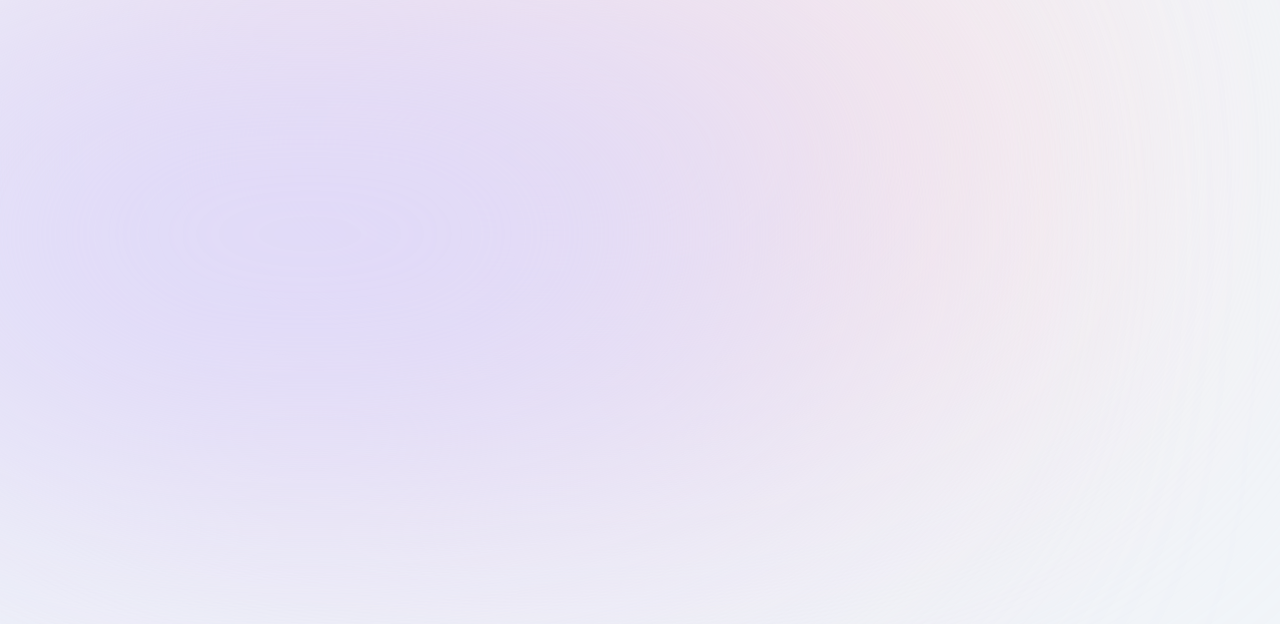
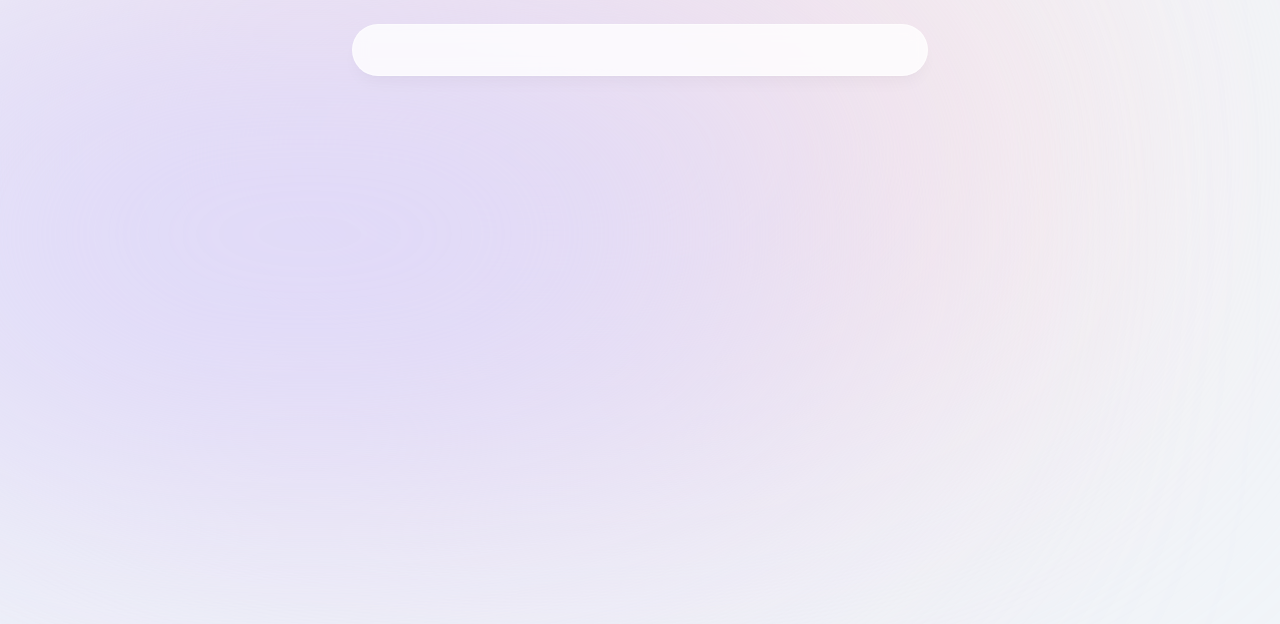
Before and after one commit to ariefdarma/ar-portofolio, a Next.js app: page / in a window 1280 px wide. Shown: the top 624 px of the page. Built offline with nearby package versions, Linux system fonts and the light colour scheme.

Commit message:
style header and export to layout

```diff
--- a/app/layout.tsx
+++ b/app/layout.tsx
@@ -1,3 +1,4 @@
+import Header from '@/components/Header';
 import './globals.css';
 import { Inter } from 'next/font/google';
 
@@ -15,9 +16,12 @@
 }) {
   return (
     <html lang="en">
-      <body className={`${inter.className} bg-slate-100 text-gray-950`}>
+      <body
+        className={`${inter.className} bg-slate-100 text-gray-950 relative h-[5000px]`}
+      >
         <div className="bg-[#fbe2e3] absolute top-[-6rem] -z-10 rifht-[11rem] h-[31.25rem] w-[31.25rem] rounded-full blur-[10rem] sm:w-[68.75rem]"></div>
         <div className="bg-[#dbd7fb] absolute top-[-1rem] -z-10 left-[11rem] h-[31.25rem] w-[50rem] rounded-full blur-[10rem] sm:w-[68.75rem] md:left-[-33rem] lg:left-[-28rem] xl:left-[-15rem] 2xl:left[-5rem]"></div>
+        <Header />
         {children}
       </body>
     </html>
--- /dev/null
+++ b/components/Header.tsx
@@ -0,0 +1,9 @@
+import React from 'react';
+
+export default function Header() {
+  return (
+    <header className="z-[999] relative">
+      <div className="fixed top-0 left-1/2 -translate-x-1/2 h-[4.5rem] w-full rounded-none border border-white border-opacity-40 bg-white bg-opacity-80 shadow-lg shadow-black/[0.03] backdrop-blur-[0.5rem] sm:top-6 sm:h-[3.25rem] sm:w-[36rem] sm:rounded-full"></div>
+    </header>
+  );
+}
```
